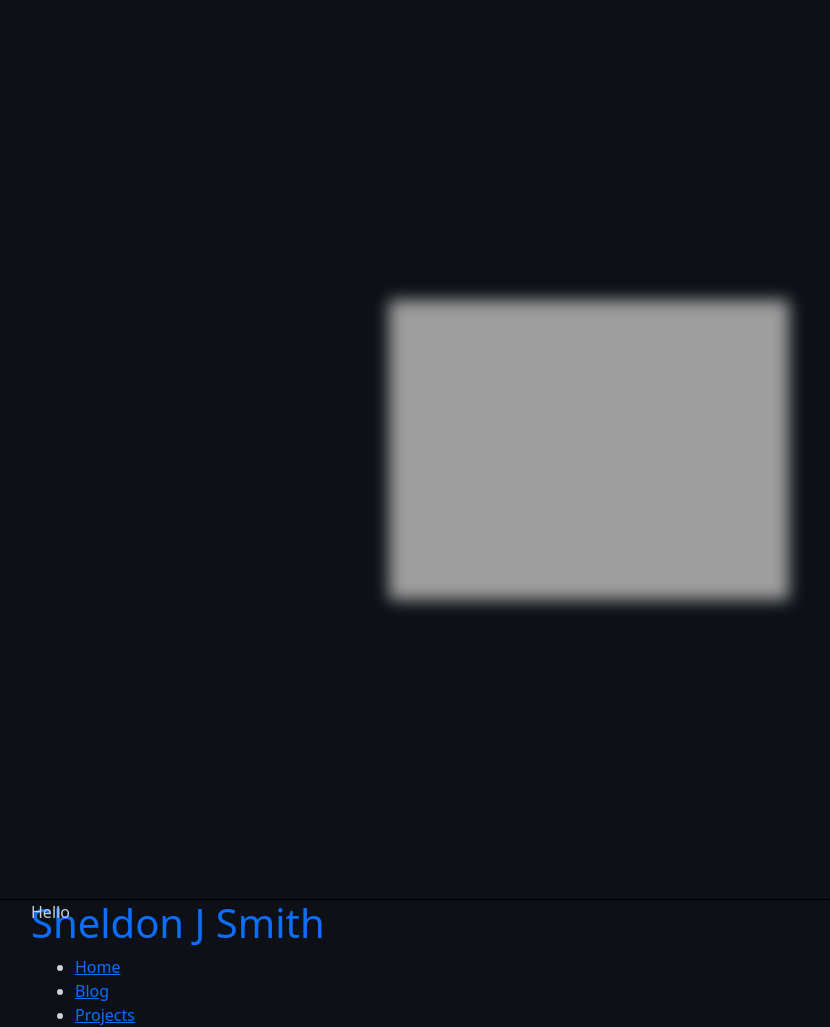
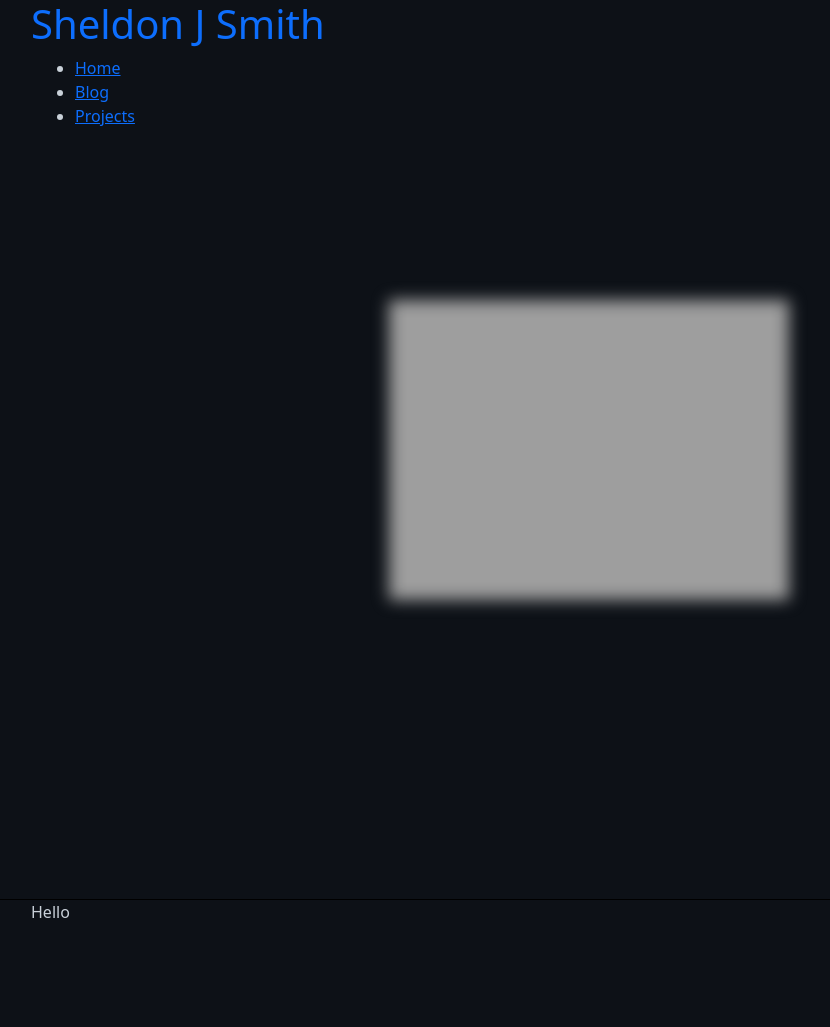
Before and after one commit to Screemm/screemm.github.io, a Jekyll site: the page built from index.md, in a window 1280 px wide. Shown: the whole page, without its empty margins (51-881 px from the left). Built offline with Jekyll 4.4.1, drawn with Linux system fonts in a browser that asks for light colours; nearby versions of some CDN libraries; after the commit the page ends 940 px from its top, so only the background shows below that.

Commit message:
Update index.html

```diff
--- a/_layouts/index.html
+++ b/_layouts/index.html
@@ -24,12 +24,18 @@
         }
 
         header {
+            position: relative;
             height: 100%;
             width: 100%;
             border-bottom: 1px solid #000;
         }
 
         #header {
+            position: absolute;
+            top: 0;
+            left: 0;
+            right: 0;
+            bottom: 0;
             background: url("https://sheldonjsmith.com/images/header-bg.jpg") no-repeat fixed center !important;
             filter: blur(8px);
             -webkit-filter: blur(8px);
```
